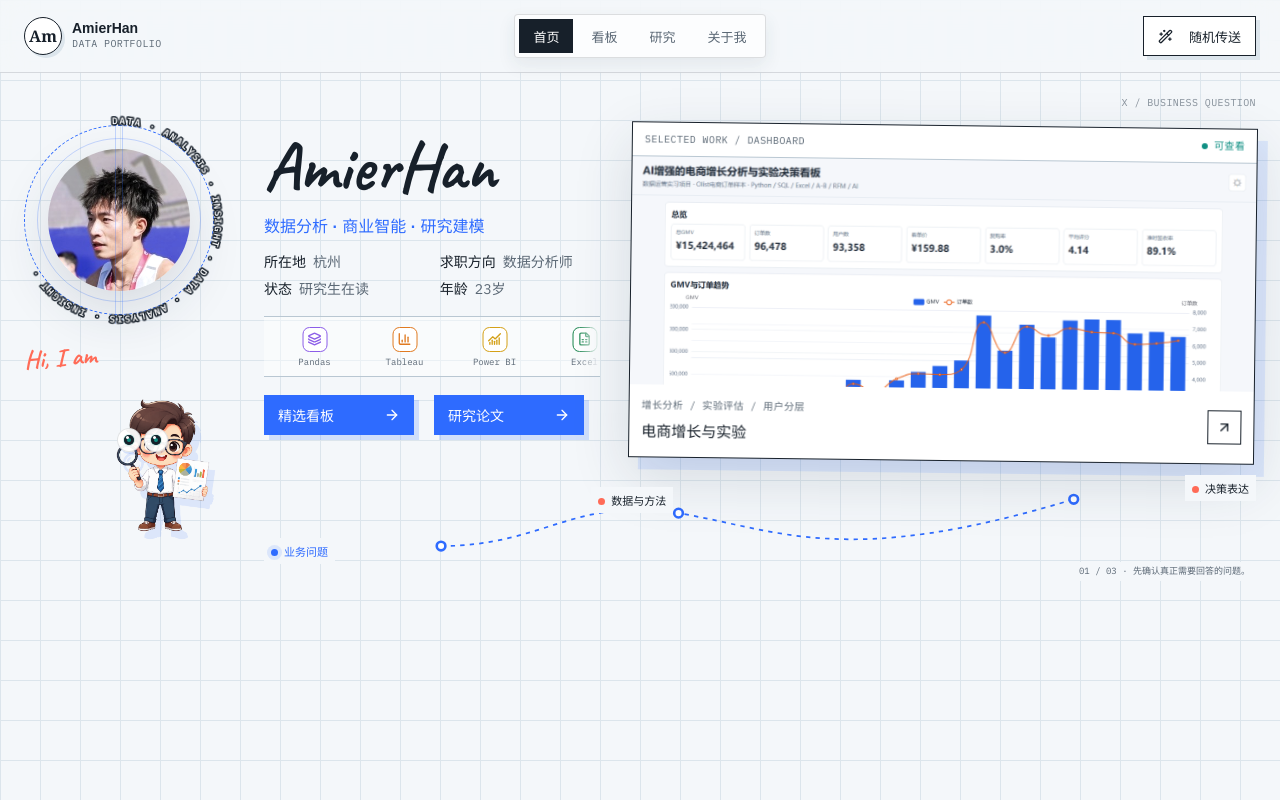
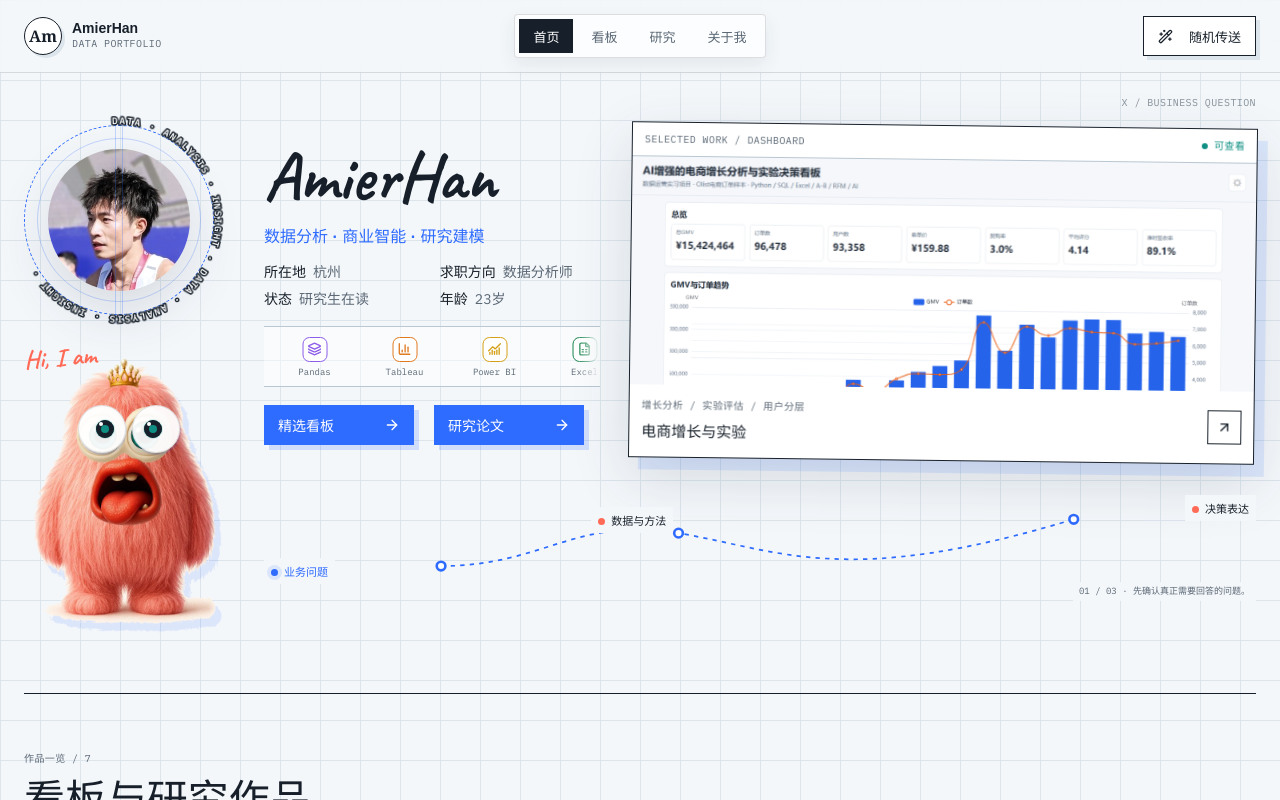
Before and after one commit to AmierHan030121/Personal_Portfolio, a React (Vite) app: page /#/ in a window 1280 px wide. Shown: the top 800 px of the page. Built offline with nearby package versions, Linux system fonts and the light colour scheme.

Commit message:
feat: refresh frankenfigs mascot and eye tracking

```diff
--- a/src/components/FrankenFigsBadge.tsx
+++ b/src/components/FrankenFigsBadge.tsx
@@ -1,4 +1,4 @@
-import mascotUrl from "../../assets/amierhan-mascot.png";
+import mascotUrl from "../../assets/frankenfigs-character.png";
 import { SignalEyes } from "./SignalEyes";
 
 interface FrankenFigsBadgeProps {
@@ -8,7 +8,7 @@ interface FrankenFigsBadgeProps {
 export function FrankenFigsBadge({ className = "" }: FrankenFigsBadgeProps) {
   return (
     <div className={`frankenfigs-badge ${className}`.trim()} aria-label="会跟随鼠标移动的个人角色">
-      <img src={mascotUrl} alt="可爱的分析师卡通角色" />
+      <img src={mascotUrl} alt="粉色 Frankenfigs 卡通角色" />
       <span className="frankenfigs-badge__eyes"><SignalEyes compact /></span>
     </div>
   );
--- a/src/components/SignalEyes.tsx
+++ b/src/components/SignalEyes.tsx
@@ -1,17 +1,32 @@
-import { useEffect, useState } from "react";
+import { useEffect, useRef, useState } from "react";
 
 interface SignalEyesProps {
   compact?: boolean;
 }
 
 export function SignalEyes({ compact = false }: SignalEyesProps) {
-  const [position, setPosition] = useState({ x: 50, y: 50 });
+  const leftEyeRef = useRef<HTMLSpanElement>(null);
+  const rightEyeRef = useRef<HTMLSpanElement>(null);
+  const [positions, setPositions] = useState({
+    left: { x: 56, y: 50 },
+    right: { x: 44, y: 50 },
+  });
 
   useEffect(() => {
+    const clamp = (value: number, min: number, max: number) => Math.max(min, Math.min(max, value));
+    const getPosition = (element: HTMLSpanElement | null, clientX: number, clientY: number) => {
+      if (!element) return { x: 50, y: 50 };
+      const bounds = element.getBoundingClientRect();
+      return {
+        x: clamp(((clientX - bounds.left) / bounds.width) * 100, 20, 80),
+        y: clamp(((clientY - bounds.top) / bounds.height) * 100, 20, 80),
+      };
+    };
+
     const updatePosition = (event: PointerEvent) => {
-      setPosition({
-        x: Math.max(20, Math.min(80, (event.clientX / window.innerWidth) * 100)),
-        y: Math.max(20, Math.min(80, (event.clientY / window.innerHeight) * 100)),
+      setPositions({
+        left: getPosition(leftEyeRef.current, event.clientX, event.clientY),
+        right: getPosition(rightEyeRef.current, event.clientX, event.clientY),
       });
     };
     window.addEventListener("pointermove", updatePosition, { passive: true });
@@ -21,8 +36,8 @@ export function SignalEyes({ compact = false }: SignalEyesProps) {
   return (
     <div className={`signal-eyes${compact ? " signal-eyes--compact" : ""}`} aria-label="会跟随鼠标移动的圆眼睛">
       <span className="signal-eyes__pair" aria-hidden="true">
-        <span className="signal-eye"><i style={{ left: `${position.x}%`, top: `${position.y}%` }} /></span>
-        <span className="signal-eye"><i style={{ left: `${position.x}%`, top: `${position.y}%` }} /></span>
+        <span className="signal-eye" ref={leftEyeRef}><i style={{ left: `${positions.left.x}%`, top: `${positions.left.y}%` }} /></span>
+        <span className="signal-eye" ref={rightEyeRef}><i style={{ left: `${positions.right.x}%`, top: `${positions.right.y}%` }} /></span>
       </span>
     </div>
   );
--- a/src/styles/components.css
+++ b/src/styles/components.css
@@ -1,10 +1,10 @@
 .workbench {
   position: relative;
-  min-height: 790px;
+  min-height: 620px;
   padding: 52px 0 58px;
   display: grid;
   grid-template-columns: 210px minmax(260px, 0.75fr) minmax(500px, 1.4fr);
-  grid-template-rows: 320px 112px 190px;
+  grid-template-rows: 340px 112px;
   gap: 26px 30px;
 }
 
@@ -321,11 +321,13 @@
 }
 
 .frankenfigs-badge--home {
-  top: 242px;
-  right: -12px;
+  top: 220px;
+  left: 50%;
+  right: auto;
   bottom: auto;
-  width: 168px;
-  height: 198px;
+  width: 232px;
+  height: 288px;
+  transform: translateX(-50%);
 }
 
 .primary-command {
@@ -1447,27 +1449,27 @@
 }
 
 .signal-eyes--compact .signal-eyes__pair {
-  gap: 3px;
+  gap: 6px;
 }
 
 .signal-eyes--compact .signal-eye {
-  width: 24px;
-  height: 24px;
+  width: 48px;
+  height: 48px;
   background: rgba(255, 255, 255, 0.94);
   box-shadow: inset 0 0 0 1px rgba(23, 32, 42, 0.12), 1px 2px 0 rgba(46, 107, 255, 0.16);
 }
 
 .signal-eyes--compact .signal-eye i {
-  width: 10px;
-  height: 10px;
-  box-shadow: inset 0 0 0 3px var(--ink), 0 0 0 1px rgba(15, 143, 131, 0.16);
+  width: 18px;
+  height: 18px;
+  box-shadow: inset 0 0 0 5px var(--ink), 0 0 0 1px rgba(15, 143, 131, 0.16);
 }
 
 .signal-eyes--compact .signal-eye i::after {
-  top: 1px;
-  left: 2px;
-  width: 3px;
-  height: 3px;
+  top: 2px;
+  left: 3px;
+  width: 4px;
+  height: 4px;
 }
 
 .signal-eye {
@@ -1816,7 +1818,7 @@
 @media (max-width: 1050px) {
   .workbench {
     grid-template-columns: 170px minmax(250px, 0.8fr) minmax(400px, 1.2fr);
-    grid-template-rows: 340px 112px 190px;
+    grid-template-rows: 340px 112px;
   }
 
   .portrait-orbit {
@@ -2105,11 +2107,12 @@
   }
 
   .frankenfigs-badge--home {
-    top: 230px;
-    left: -4px;
+    top: 148px;
+    left: 54px;
     right: auto;
-    width: 132px;
-    height: 156px;
+    width: 180px;
+    height: 224px;
+    transform: none;
   }
 
   .home-intro {
--- a/src/styles/layout.css
+++ b/src/styles/layout.css
@@ -186,11 +186,13 @@
 
 .frankenfigs-badge__eyes {
   position: absolute;
-  top: 37%;
-  left: 39%;
+  top: 29%;
+  left: 50%;
   z-index: 2;
-  width: 54px;
-  height: 26px;
+  width: 108px;
+  height: 54px;
+  display: grid;
+  place-items: center;
   transform: translate(-50%, -50%);
 }
 
```
Also changed, not shown: assets/frankenfigs-character.png (added).
